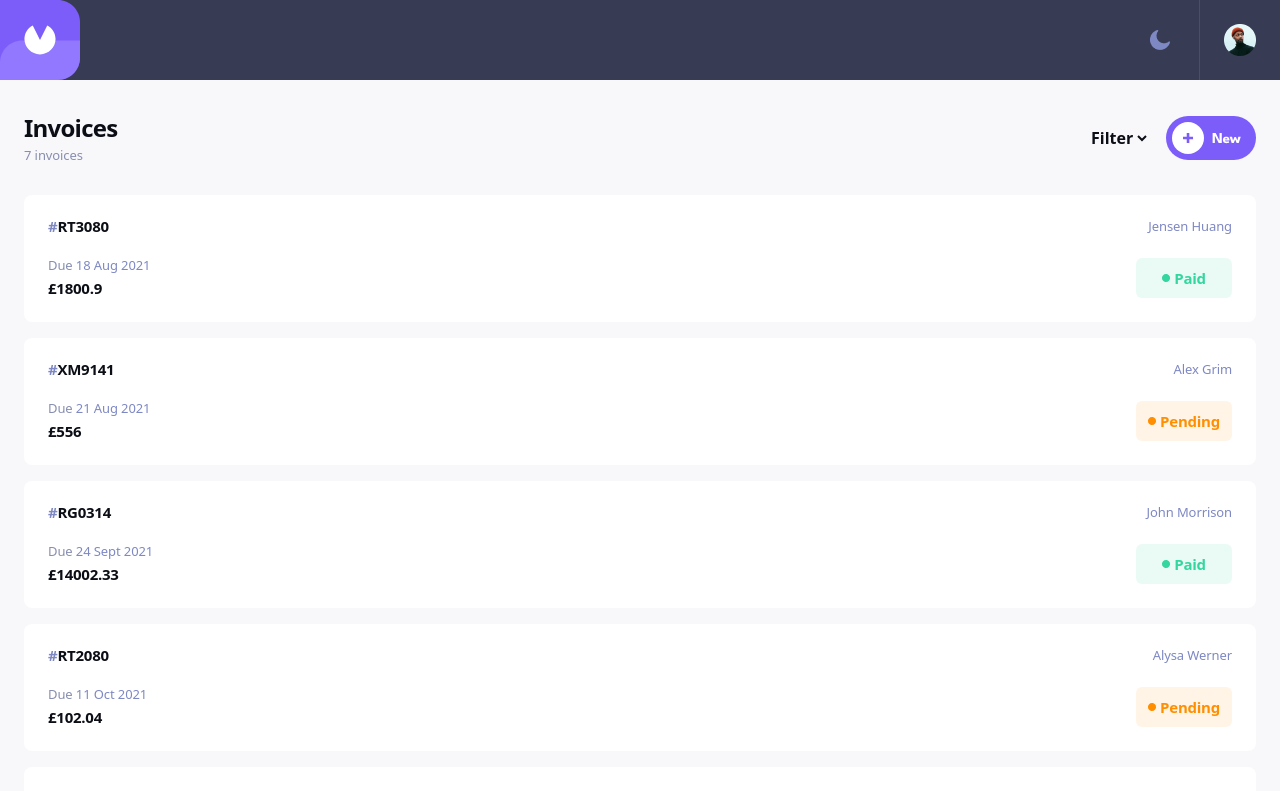
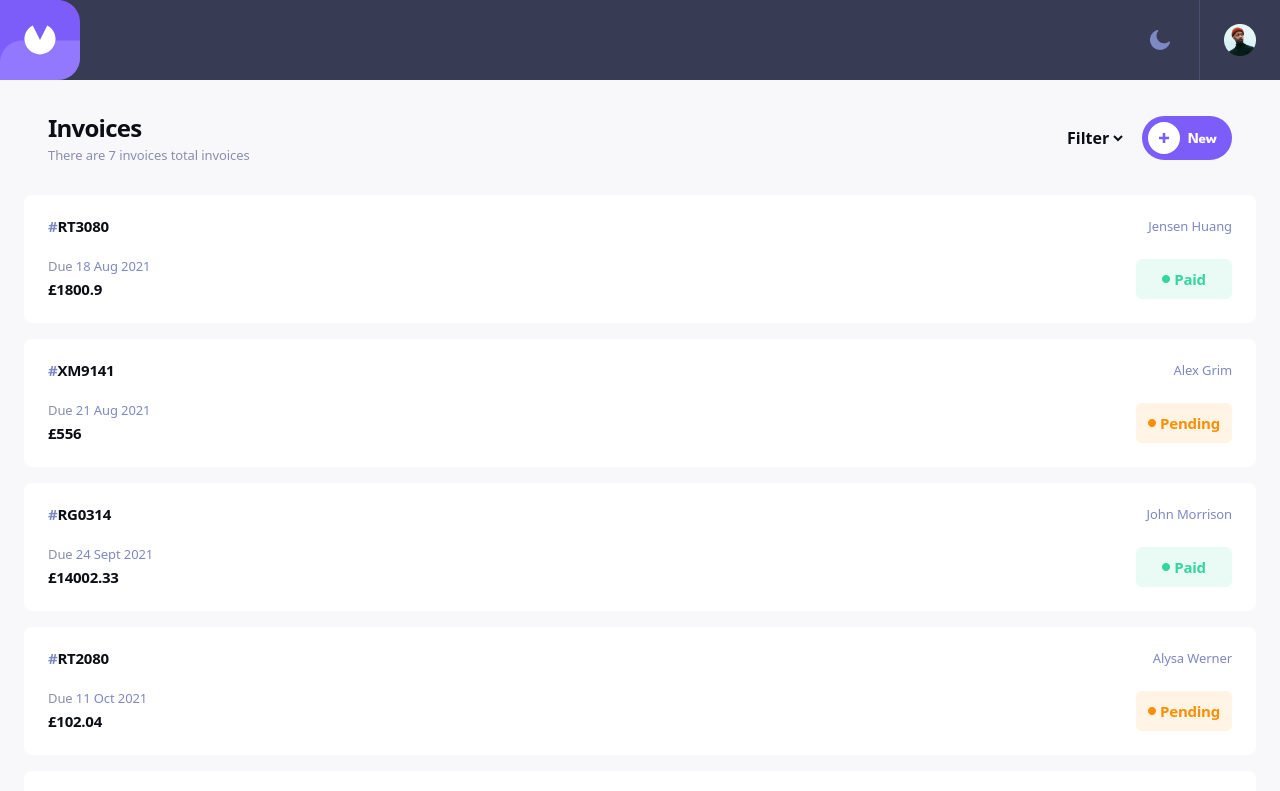
Before and after one commit to TedJenkler/Invoiceapp-vite-tailwind-reduxtoolkit, a React (Vite) app: page / in a window 1280 px wide. Shown: the top 791 px of the page. Built offline with nearby package versions, Linux system fonts and the light colour scheme.

Commit message:
responsive controll tablet and turned items in map to grid from flex

```diff
--- a/src/components/Controll.jsx
+++ b/src/components/Controll.jsx
@@ -7,10 +7,11 @@ function Controll() {
     const state = useSelector((state) => state.state.data);
     const theme = useSelector((state) => state.state.toggleMode)
   return (
-    <div className='px-6 py-8 flex justify-between'>
+    <div className='px-6 py-8 flex justify-between md:px-12'>
         <div>
-            <h1 className={theme === "light" ? 'light2 px24 mb-1' : 'dark2 px24 mb-1'}>Invoices</h1>
-            <p className={theme === "light" ? 'light3 px13' : 'dark3 px13'}>{state.length} invoices</p>
+            <h1 className={theme === "light" ? 'light2 px24 mb-1 md:px36' : 'dark2 px24 mb-1 md:px36'}>Invoices</h1>
+            <p className={theme === "light" ? 'light3 px13 md:hidden md:absolute' : 'dark3 px13 md:hidden md:absolute'}>{state.length} invoices</p>
+            <p className={theme === "light" ? 'light3 px13 hidden absolute md:flex md:relative' : 'dark3 px13 hidden absolute md:flex md:relative'}>There are {state.length} invoices total invoices</p>
         </div>
         <div className='flex gap-4'>
             <div className='flex items-center justify-center'>
--- a/src/components/DisplayInvoice.jsx
+++ b/src/components/DisplayInvoice.jsx
@@ -1,49 +1,63 @@
-import React from 'react'
-import { useSelector } from 'react-redux'
-import paid from "../assets/paiddot.png"
-import pending from "../assets/pendingdot.png"
-import draft from "../assets/draftdot.png"
-import { useNavigate } from 'react-router-dom'
+import React from 'react';
+import { useSelector } from 'react-redux';
+import paid from "../assets/paiddot.png";
+import pending from "../assets/pendingdot.png";
+import draft from "../assets/draftdot.png";
+import { useNavigate } from 'react-router-dom';
 
 function DisplayInvoice() {
-    const state = useSelector((state) => state.state.data)
-    const theme = useSelector((state) => state.state.toggleMode)
-    const navigate = useNavigate()
+    const state = useSelector((state) => state.state.data);
+    const theme = useSelector((state) => state.state.toggleMode);
+    const navigate = useNavigate();
+
     return (
         <main className={theme === "light" ? 'light2 px-6 pb-28' : 'dark2 px-6 pb-28'}>
+            <div className="grid grid-cols-1 gap-4">
                 {state.map((invoice) => {
                     const handleClick = (id) => {
                         const index = state.findIndex(invoice => invoice.id === id);
-                navigate("/invoice/" + index)
-            }
+                        navigate("/invoice/" + index);
+                    };
 
                     const dateString = invoice.createdAt;
-            const date = new Date(dateString)
+                    const date = new Date(dateString);
 
                     // Convert the date to the desired format
                     const options = { day: '2-digit', month: 'short', year: 'numeric' };
                     const formattedDate = date.toLocaleDateString('en-GB', options);
+
                     return (
-                <div onClick={() => handleClick(invoice.id)} className={theme === "light" ? 'light4 w-full p-6 mb-4 rounded-lg' : 'dark4 w-full p-6 mb-4 rounded-lg'} key={invoice.id}>
-                    <div className='flex justify-between mb-6'>
-                        <h1 className={theme === "light" ? 'px15 text-08' : 'px15 text-white'}><span className='px15 text-07'>#</span>{invoice.id}</h1>
-                        <p className={theme === "light" ? 'px13 text-07' : 'px13 text-white'}>{invoice.clientName}</p>
+                        <div onClick={() => handleClick(invoice.id)} className={`${theme === "light" ? 'light4' : 'dark4'} w-full p-6 rounded-lg`} key={invoice.id}>
+                            <div className="grid grid-cols-2 grid-rows-2">
+                                {/* ID */}
+                                <div className='flex justify-between mb-6 col-span-1'>
+                                    <h1 className={`${theme === "light" ? 'px15 text-08' : 'px15 text-white'}`}><span className='px15 text-07'>#</span>{invoice.id}</h1>
                                 </div>
-                    <div className='flex justify-between'>
+                                {/* Name */}
+                                <div className='mb-6 col-span-1 text-right'>
+                                    <p className={`${theme === "light" ? 'px13 text-07' : 'px13 text-white'}`}>{invoice.clientName}</p>
+                                </div>
+                                {/* Price and Due Date */}
+                                <div className='flex justify-between col-span-1'>
                                     <div className='flex flex-col'>
-                            <p className={theme === "light" ? 'px13 text-07 mb-2' : 'px13 text-05 mb-2'}><span className={theme === "light" ? 'text-06 px13' : 'text-05 px13'}>Due </span>{formattedDate}</p>
-                            <p className={theme === "light" ? 'text-08 px15' : 'px15 text-white'}>£{invoice.total}</p>
+                                        <p className={`${theme === "light" ? 'px13 text-07 mb-2' : 'px13 text-05 mb-2'}`}><span className={`${theme === "light" ? 'text-06 px13' : 'text-05 px13'}`}>Due </span>{formattedDate}</p>
+                                        <p className={`${theme === "light" ? 'text-08 px15' : 'px15 text-white'}`}>£{invoice.total}</p>
                                     </div>
-                        <div className={invoice.status === "paid" ? "bg-paid/10 w-24 h-10 flex justify-center items-center rounded-md gap-1" : invoice.status === "pending" ? "bg-pending/10 w-24 h-10 flex justify-center items-center rounded-md gap-1" : invoice.status === "draft" ? "bg-draft/10 w-24 h-10 flex justify-center items-center rounded-md gap-1" : null}>
+                                </div>
+                                {/* Status */}
+                                <div className='col-span-1 items-end flex justify-end'>
+                                    <div className={`${invoice.status === "paid" ? "bg-paid/10" : invoice.status === "pending" ? "bg-pending/10" : invoice.status === "draft" ? "bg-draft/10" : null} w-24 h-10 flex justify-center items-center rounded-md gap-1`}>
                                         <img src={invoice.status === "paid" ? paid : invoice.status === "pending" ? pending : invoice.status === "draft" ? draft : null} alt={invoice.status === "paid" ? paid : invoice.status === "pending" ? pending : invoice.status === "draft" ? draft : null} />
-                            <p className={invoice.status === "paid" ? "px15 text-paid" : invoice.status === "pending" ? "px15 text-pending" : invoice.status === "draft" ? "px15 text-draft" : null}>{invoice.status.charAt(0).toUpperCase() + invoice.status.slice(1)}</p>
+                                        <p className={`${invoice.status === "paid" ? "px15 text-paid" : invoice.status === "pending" ? "px15 text-pending" : invoice.status === "draft" ? "px15 text-draft" : null}`}>{invoice.status.charAt(0).toUpperCase() + invoice.status.slice(1)}</p>
                                     </div>
                                 </div>
                             </div>
-            )
+                        </div>
+                    );
                 })}
+            </div>
         </main>
-  )
+    );
 }
 
-export default DisplayInvoice
+export default DisplayInvoice;
```
Lines whose indentation alone changed are shown as unchanged.
